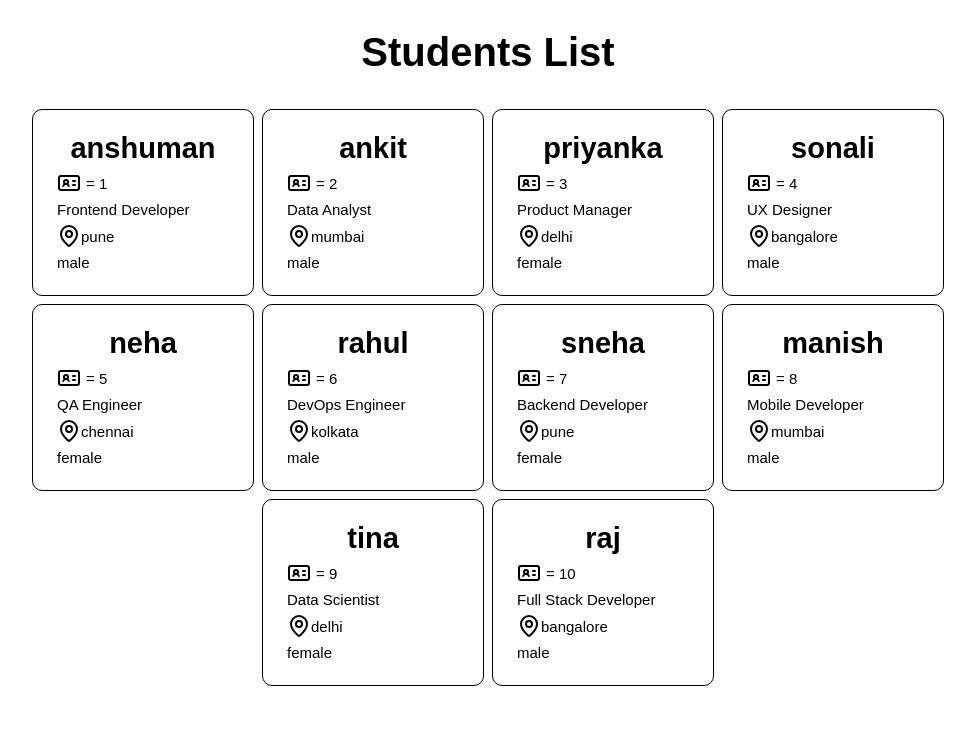
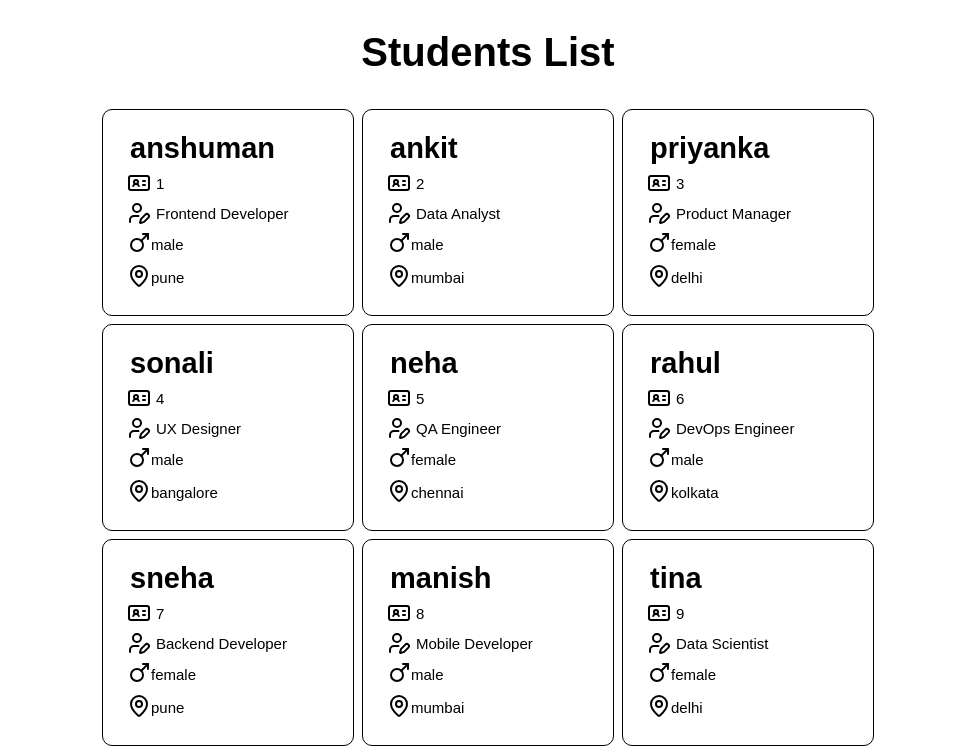
Before and after one commit to ANSHUMANMOREY7/-cards-mapping, a React (Vite) app: page / in a window 1280 px wide. Shown: the top 752 px of the page, without its empty margins (152-1127 px from the left). Built offline with nearby package versions, Linux system fonts and the light colour scheme.

Commit message:
all the lucid icons added

```diff
--- a/src/Home.css
+++ b/src/Home.css
@@ -20,14 +20,14 @@
     padding: 20px;
     border: 1px solid black;
     height: fit-content;
-    width: 180px;
+    width: 210px;
     border-radius: 10px;
     margin: 4px;
 
 }
 .card-head{
     padding: 2px 7px;
-    text-align: center;
+    text-align: left;
     font-size: 29px;
 }
 .card-data{
--- a/src/Home.jsx
+++ b/src/Home.jsx
@@ -1,6 +1,8 @@
 import "./Home.css"
 import { IdCard } from 'lucide-react';
 import { MapPin } from 'lucide-react';
+import { UserPen } from 'lucide-react';
+import { Mars } from 'lucide-react';
 
 const students = [{ name: "anshuman", job: "Frontend Developer", gender: "male", city: "pune", id: 1 },
 { name: "ankit", job: "Data Analyst", gender: "male", city: "mumbai", id: 2 },
@@ -22,10 +24,10 @@ function Home() {
                 return (
                     <div className="card-container" key={id}>
                         <h2 className="card-head">{name}</h2>
-                        <p className="card-data"> <span className="lucide-icon"><IdCard /></span>= {id}</p>
-                        <p className="card-data"> {job}</p>
-                        <p className="card-data"><MapPin/>{city}</p>
-                        <p className="card-data">{gender}</p>
+                        <p className="card-data"> <span className="lucide-icon"><IdCard /></span> {id}</p>
+                        <p className="card-data"> <span className="lucide-icon"><UserPen/></span> {job}</p>
+                        <p className="card-data"><span className="lucide-react"><Mars/> </span>{gender}</p>
+                        <p className="card-data"><span className="lucide-react"><MapPin/></span>{city}</p>
 
                     </div>
                 )
```
